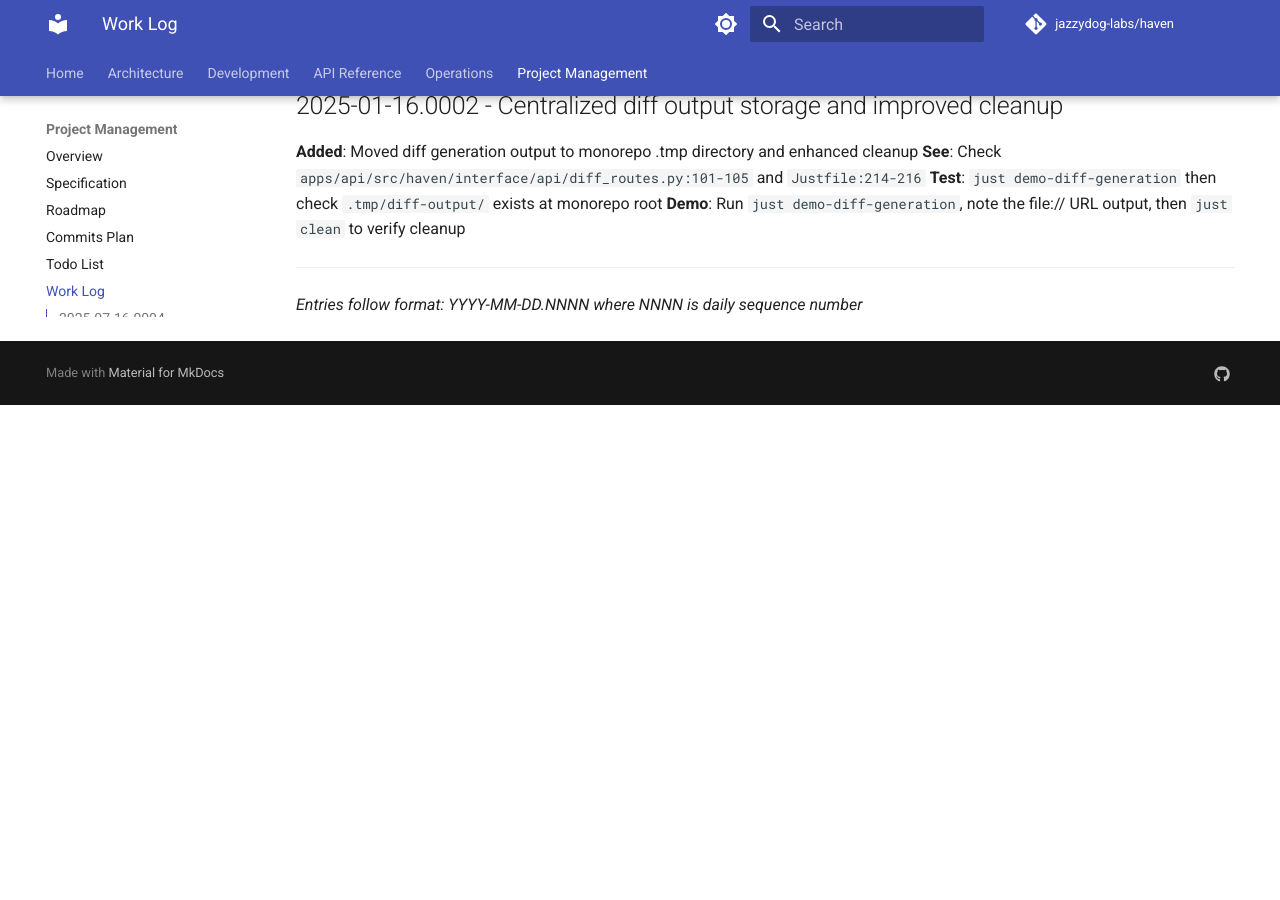
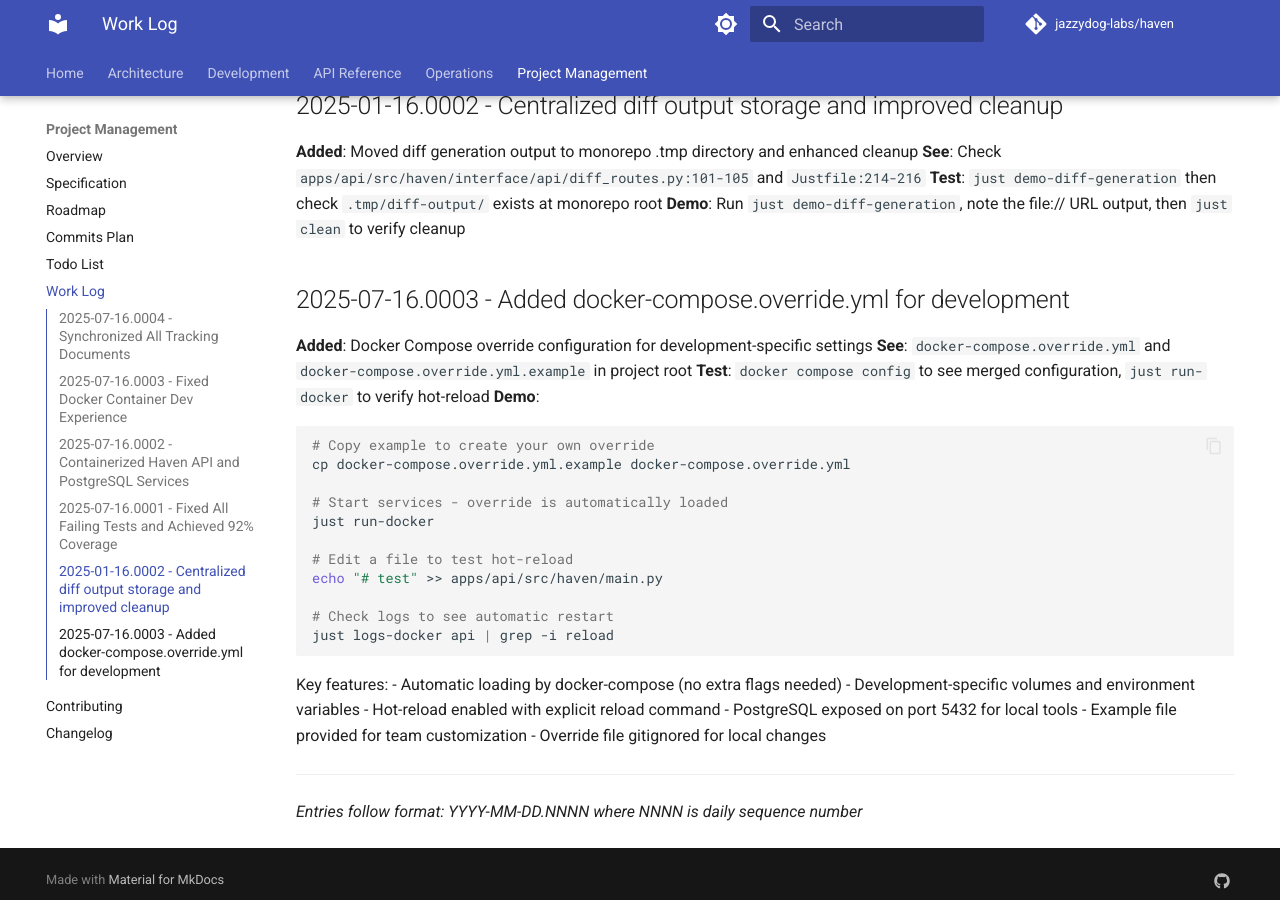
Before and after one commit to jazzydog-labs/haven, an MkDocs documentation site: the page built from docs/project-management/work-log.md, in a window 1280 px wide and 900 px high, scrolled down 1999 px. Built offline with MkDocs 1.6.1 and Material for MkDocs 9.7.7, drawn with Linux system fonts in a browser that asks for light colours; comment, search, counter and statistics services are not loaded; the version menu is left out; before the commit the page ends 2404 px from its top, so only the background shows below that.

Commit message:
chore: Move create-dev-overrides task to closed
Task completed - docker-compose.override.yml created and documented

🤖 Generated with [Claude Code](https://claude.ai/code)

Co-Authored-By: Claude <noreply@anthropic.com>

````diff
--- a/docs/project-management/work-log.md
+++ b/docs/project-management/work-log.md
@@ -105,6 +105,33 @@ Key fixes:
 **Test**: `just demo-diff-generation` then check `.tmp/diff-output/` exists at monorepo root
 **Demo**: Run `just demo-diff-generation`, note the file:// URL output, then `just clean` to verify cleanup
 
+## 2025-07-16.0003 - Added docker-compose.override.yml for development
+**Added**: Docker Compose override configuration for development-specific settings
+**See**: `docker-compose.override.yml` and `docker-compose.override.yml.example` in project root
+**Test**: `docker compose config` to see merged configuration, `just run-docker` to verify hot-reload
+**Demo**:
+```bash
+# Copy example to create your own override
+cp docker-compose.override.yml.example docker-compose.override.yml
+
+# Start services - override is automatically loaded
+just run-docker
+
+# Edit a file to test hot-reload
+echo "# test" >> apps/api/src/haven/main.py
+
+# Check logs to see automatic restart
+just logs-docker api | grep -i reload
+```
+
+Key features:
+- Automatic loading by docker-compose (no extra flags needed)
+- Development-specific volumes and environment variables
+- Hot-reload enabled with explicit reload command
+- PostgreSQL exposed on port 5432 for local tools
+- Example file provided for team customization
+- Override file gitignored for local changes
+
 ---
 
 *Entries follow format: YYYY-MM-DD.NNNN where NNNN is daily sequence number*
````
Also changed, not shown: docs/project-management/tasks/closed/create-dev-overrides.md (renamed from docs/project-management/tasks/open/create-dev-overrides.md), docs/project-management/tasks/closed/reorganize-project-structure.md (renamed from docs/project-management/tasks/open/reorganize-project-structure.md), 1 other file.
